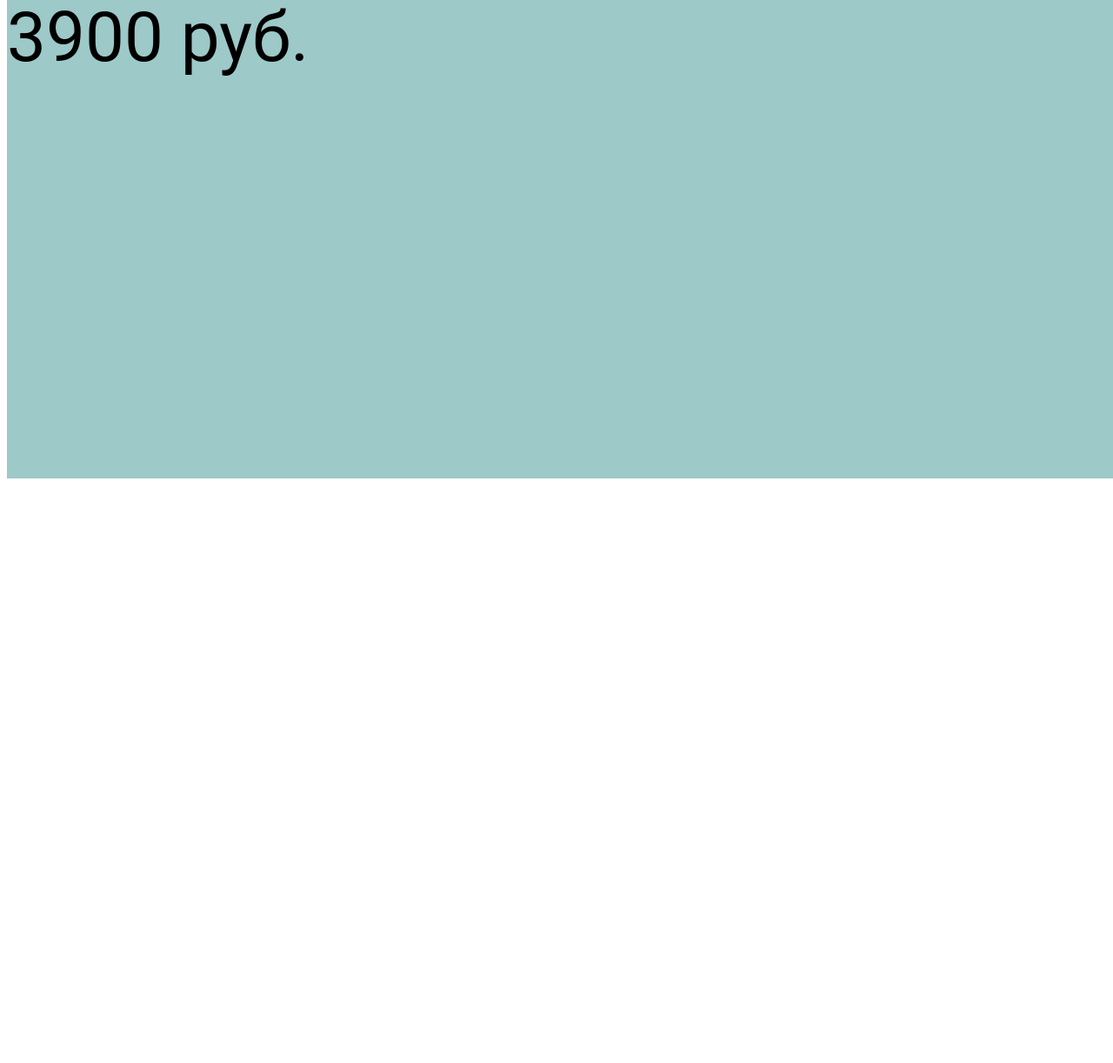
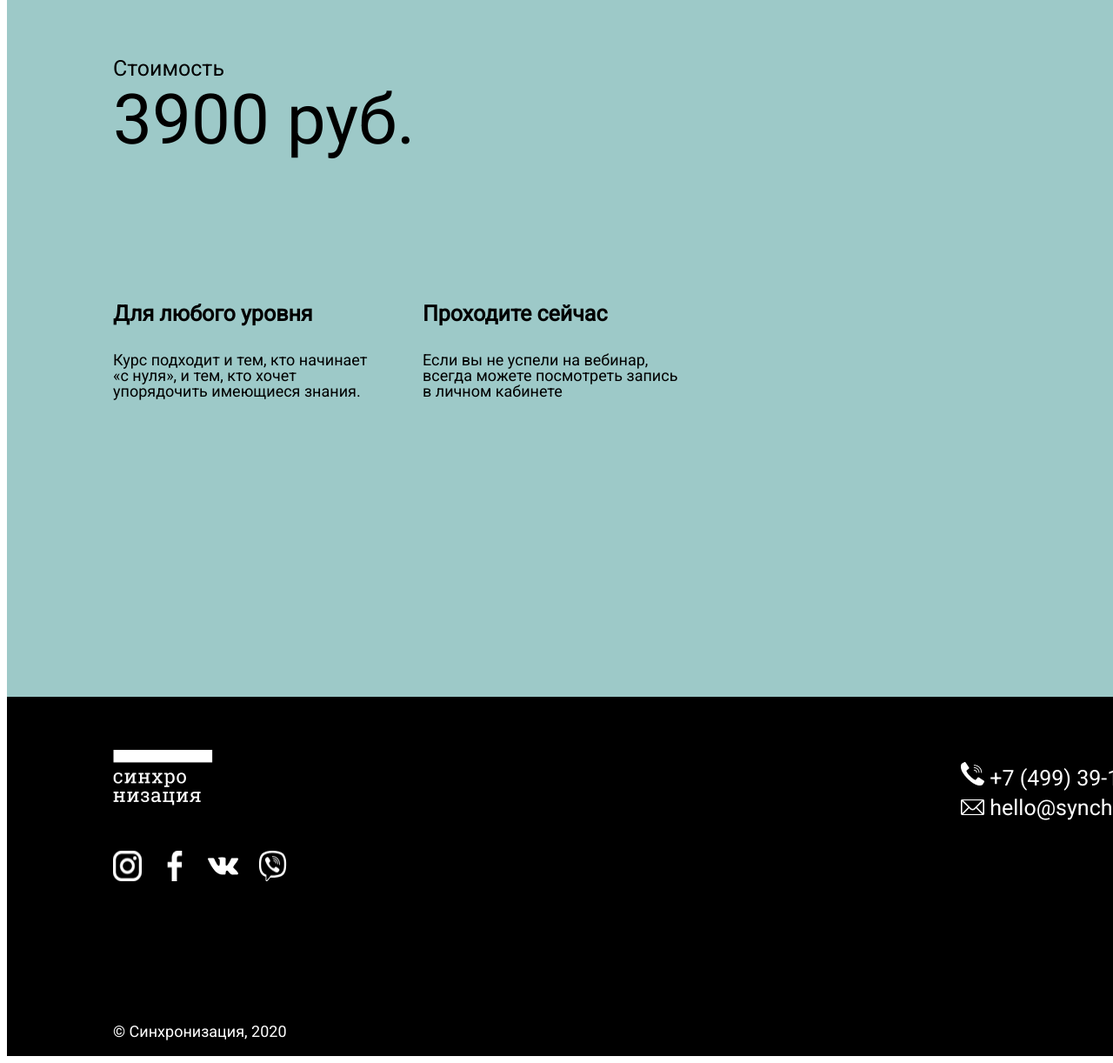
Before and after one commit to Tunzale1/is, a plain HTML site: page index.html in a window 1280 px wide. Shown: the part 1164-2386 px from the top of the page at 87% size. Before the commit the page ends 1722 px from the top, so only its background shows below. Drawn offline with Linux system fonts and the light colour scheme.

Commit message:
mediasiz

```diff
--- a/index.html
+++ b/index.html
@@ -8,30 +8,64 @@
     <link rel="stylesheet" href="./style.css">
 </head>
  <body>
-    <div class="tunumumi">
-    <p class="tunzale">Курс прошло уже 1616 человек</p>
-    <div class="tuna">
+    <div class="tumumi">
+    <p class="t">Курс прошло уже 1616 человек</p>
+    <div class="tdiv">
     <p class="tmetn">Курс профессионально подготовлен, изложение материала весьма доступное, благодаря прекрасному изложению лекторов и демонстрации примеров.
         А наличие домашних заданий позволяет закрепить все полученные знания на практике.
         Теперь другими глазами смотрю фильмы, считываю не только сюжет , но и могу оценить работу режиссера, оператора, монтажера и т.д.
         Спасибо!</p>
   <div class="yekaterina">
-  <img src="1 9 (4).png" alt="ab">
+  <img class="tse" src="1 9 (4).png" alt="ab">
+  <div class="gorek">
     <p class="tauthor">Екатерина Палехова</p>
-<img src="fb_2 1.png" alt="cd">
-</div>
+  <img class="tfb" src="fb_2 1.png" alt="cd">
+</div></div>
    </div> </div>
 
 
-   <div class="tunsec">
- <p class="tuni">Начало курса — 8 сентября</p>
- <p class="un">Стоимость</p>
- <p class="uni">3900 руб.</p>
- <div class="orta">
-    <div class="beli">
-    <p class="unit"></p>
+   <div class="tusec">
+ <p class="thead">Начало курса — 8 сентября</p>
+ <p class="tsto">Стоимость</p>
+ <p class="tpul">3900 руб.</p>
+ <div class="tcedvel">
+    <div class="tfirst">
+    <p class="tf">Для любого уровня</p>
+    <p class="tr">Курс подходит и тем, кто начинает<br>
+      «с нуля», и тем, кто хочет<br>
+       упорядочить имеющиеся знания.</p>
+    </div>
+    <div class="tsecond">
+      <p class="tf">Проходите сейчас</p>
+      <p class="tr">Если вы не успели на вебинар,<br>
+        всегда можете посмотреть запись<br>
+         в личном кабинете</p>
     </div>
    </div></div>
 
+
+
+   <div class="tun">
+  <div class="tbas">
+   <img class="tlogo"src="logo_mobile_white 1.png">
+  <ul>
+    <li>
+      <img src="phone_white.png" > +7 (499) 39-146-39
+    </li>
+    <li>
+      <img src="mail_white.png"> hello@synchronize.ru
+    </li>
+  </ul></div>
+ <div class="oglan">
+  <img src="noroot(4).png" >
+  <img src="fb.png">
+  <img src="25684 1.png">
+  <img src="noroot(2).png">
+ </div>
+<p class="tson">© Синхронизация, 2020</p>
+  </div>
+
+
+
 </body>
 </html>
--- a/style.css
+++ b/style.css
@@ -1,5 +1,6 @@
 @import url('https://fonts.googleapis.com/css2?family=Roboto+Slab&display=swap');
-.tunumumi{
+@import url('https://fonts.googleapis.com/css2?family=Roboto&display=swap');
+.tumumi{
 width: 1440px;
 height: 780px;
 padding-top: 91px;
@@ -8,7 +9,7 @@ background: #EFEFEF;
 display: flex;
 flex-direction: column;
 }
-.tunzale{
+.t{
 padding-right: 331px;
 width: 987px;
 height: 93px;
@@ -26,9 +27,6 @@ color: #000000;
     padding-right: 46px;
     width: 700px;
     height: 203px;
-    left: 170px;
-    top: 4883px;
-
     font-family: 'Roboto';
     font-style: normal;
     font-weight: 400;
@@ -37,29 +35,36 @@ color: #000000;
     /* or 30px */
     color: #000000;
 }
+.tse{
+width: 190px;
+height: 169px;}
+
 .yekaterina{
     display: flex;
     flex-direction: row;
-    justify-content: space-between;
     padding-left: 26px;
-    padding-right: 192px;
+    position: absolute;
+    top: 600px;
 }
-.tauthor{
-
-width: 353px;
+.tauthor{width: 353px;
 height: 59px;
-left: 371px;
-top: 5136px;
-
+padding-left: 30px;
 font-family: 'Roboto Slab';
 font-style: normal;
 font-weight: 700;
 font-size: 30px;
-line-height: 101.38%;
-/* or 30px */
 color: #000000;
 }
-.tuna{
+.gorek{
+    display: flex;
+    flex-direction: column;
+}
+.tfb{
+width: 32px;
+height: 31px;
+padding-left: 30px;
+}
+.tdiv{
 padding-top: 34px;
 width: 791px;
 height: 451px;
@@ -67,19 +72,28 @@ background: #FFFFFF;
 box-shadow: 1px 1px 20px rgba(0, 0, 0, 0.25);
 border-radius: 30px;
 }
-.tunsec{
-    width: 1440px;
+
+
+
+
+.tsec{
+    width: 190px;
+height: 169px;
+padding-left: 26px;
+padding-bottom: 29px;
+}
+.tusec{
+    width: 1030px;
     height: 780px;
-    left: -1px;
-    top: 5405px;
+    padding-top:121px ;
+    padding-right:410px ;
+    padding-left: 122px;
+    padding-bottom:185px ;
     background: #9DC9C8;
 }
-.tuni{
+.thead{
 width: 908px;
 height: 66px;
-left: 121px;
-top: 5584px;
-
 font-family: 'Roboto Slab';
 font-style: normal;
 font-weight: 700;
@@ -88,11 +102,10 @@ line-height: 101.38%;
 /* or 56px */
 color: #000000;
 }
-.un{
+.tsto{
     width: 170px;
 height: 32px;
-left: 121px;
-top: 5704px;
+padding-top: 54px;
 font-family: 'Roboto';
 font-style: normal;
 font-weight: 400;
@@ -101,16 +114,94 @@ line-height: 101.38%;
 /* or 25px */
 color: #000000;
 }
-.uni{
-    width: 481px;
+.tpul{
+width: 481px;
 height: 181px;
-left: 121px;
-top: 5734px;
 font-family: 'Roboto';
 font-style: normal;
 font-weight: 400;
 font-size: 80px;
-line-height: 101.38%;
-/* or 81px */
+position: absolute;
+top: 1175px;
 color: #000000;
 }
+.tcedvel{
+    display:flex;
+    flex-direction: row;
+    padding-top: 200px;
+    padding-right:800px;
+justify-content: space-between;
+width: 650px;
+}
+.tf{
+    width: 294px;
+    height: 32px;
+    font-family: 'Roboto';
+font-style: normal;
+font-weight: 600;
+font-size: 25px;
+line-height: 101.38%;
+}
+.tr{
+    width: 294px;
+height: 70px;
+font-family: 'Roboto';
+font-style: normal;
+font-weight: 400;
+font-size: 18px;
+line-height: 101.38%;
+}
+.tun{
+    width: 1440px;
+height: 390px;
+background: #000000;
+padding-left: 122px;
+padding-bottom: 23px;
+}
+ul{
+    color: white;
+    line-height: 2;
+    list-style-type: none;
+}
+li{
+    width: 280px;
+height: 40px;
+font-family: 'Roboto';
+font-style: normal;
+font-weight: 400;
+font-size: 25px;
+line-height: 101.38%;
+}
+.tbas{
+    display: flex;
+    flex-direction: row;
+    justify-content: space-between;
+    padding-right: 185px;
+    padding-top: 59px;
+}
+.tlogo{
+    padding-bottom: 50px;
+    width: 115px;
+    height: 68px;
+}
+.oglan{
+    display: flex;
+    flex-direction: row;
+    justify-content: space-between;
+    width: 200px;
+}
+.tson{
+    width: 230px;
+height: 40px;
+
+font-family: 'Roboto';
+font-style: normal;
+font-weight: 400;
+font-size: 18px;
+line-height: 101.38%;
+/* or 18px */
+padding-top: 146px;
+
+color: #FFFFFF;
+
+}
```
Also changed, not shown: 25684 1.png (added), fb.png (added), logo_mobile_white 1.png (added), mail_white.png (added), noroot(2).png (added), noroot(4).png (added), phone_white.png (added).
